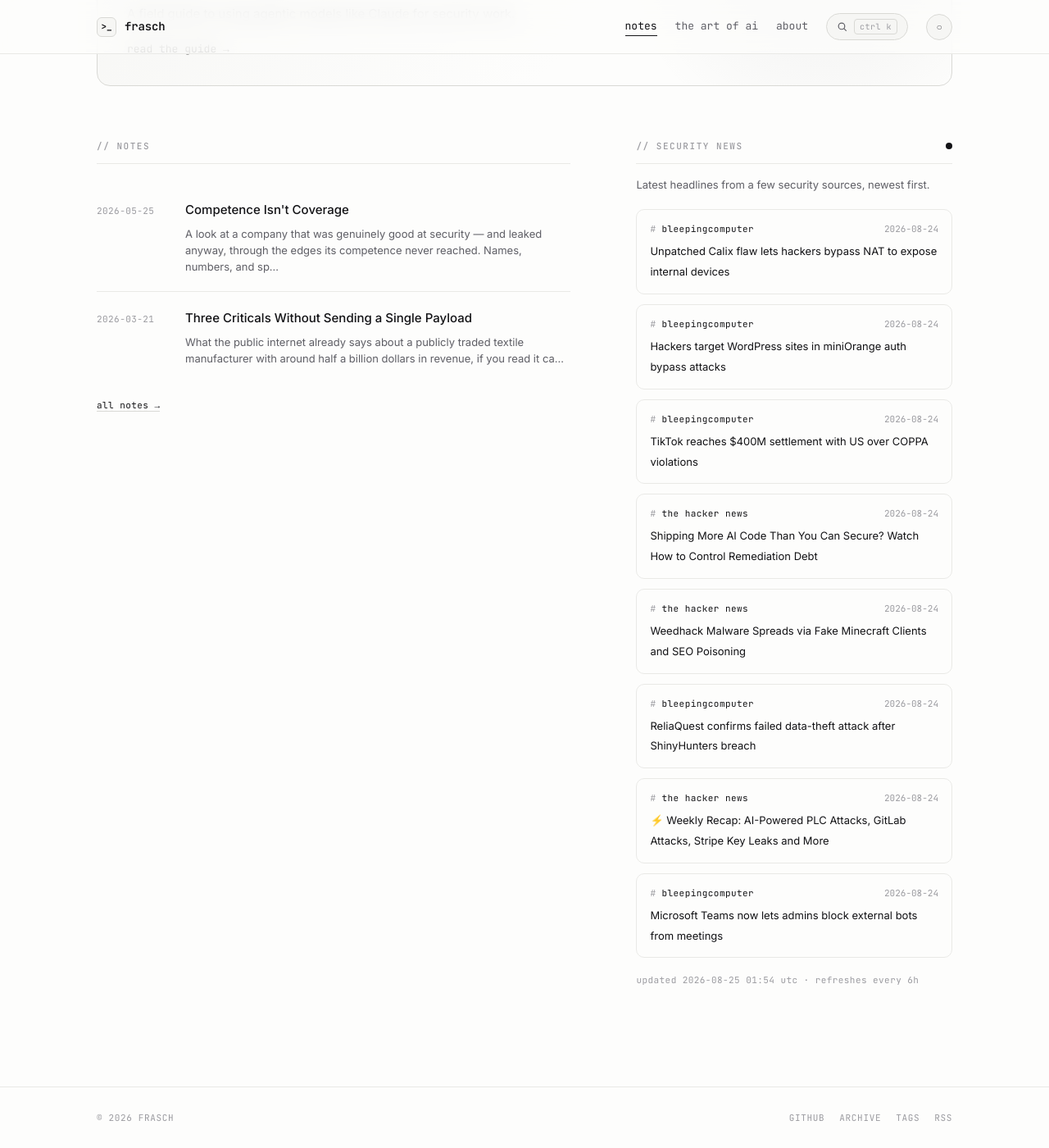
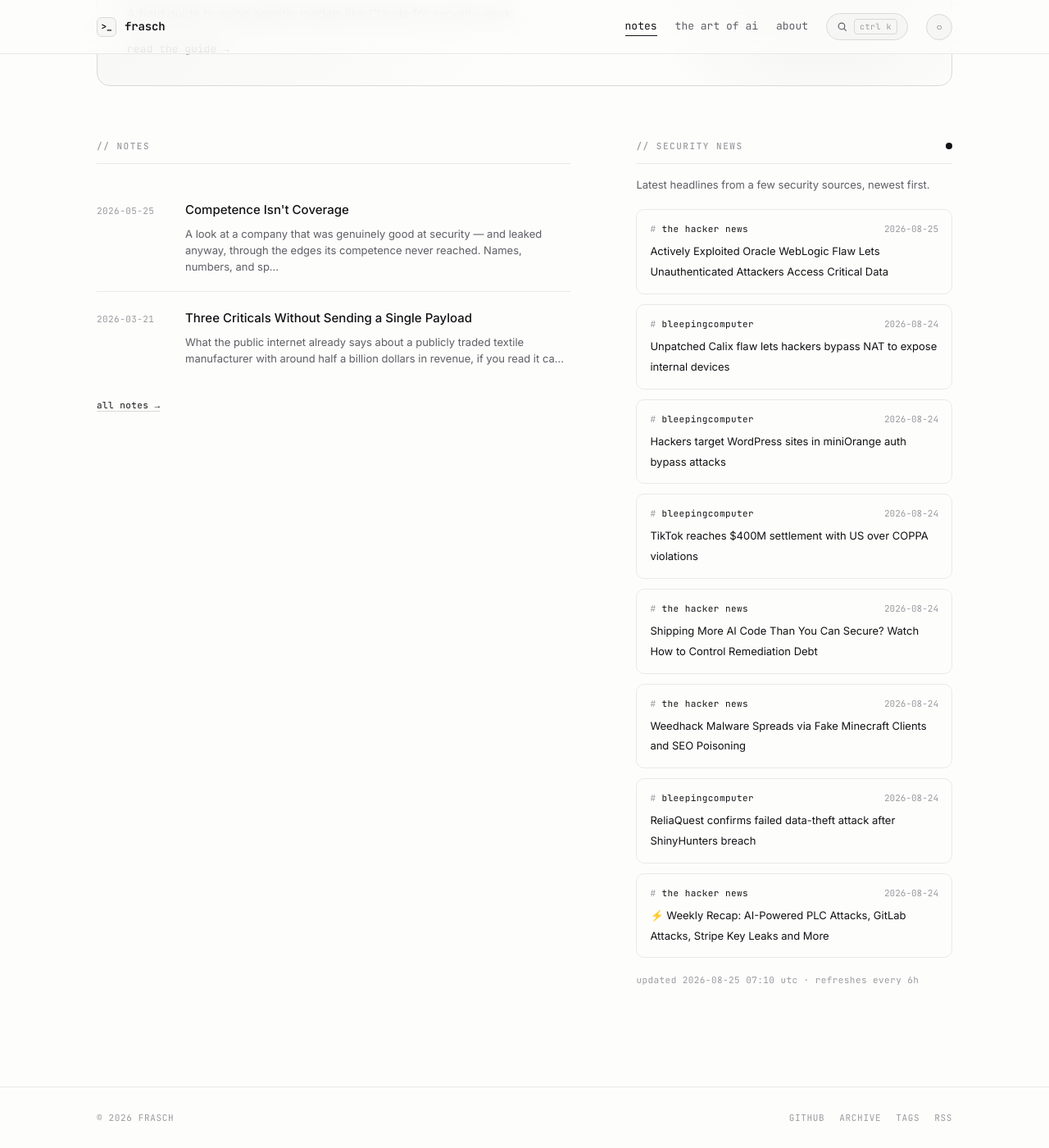
Before and after one commit to whoisfrasch/frasch, a Jekyll site: the page built from index.html, in a window 1280 px wide and 1400 px high, scrolled down 615 px. Shown: the whole window at 82% size. Built offline with Jekyll 4.4.1, drawn with Linux system fonts in a browser that asks for light colours.

Commit message:
Refresh security news feed

```diff
--- a/_data/news.json
+++ b/_data/news.json
@@ -1,6 +1,12 @@
 {
-  "updated": "2026-08-25T01:54:05Z",
+  "updated": "2026-08-25T07:10:12Z",
   "items": [
+    {
+      "source": "the hacker news",
+      "title": "Actively Exploited Oracle WebLogic Flaw Lets Unauthenticated Attackers Access Critical Data",
+      "link": "https://thehackernews.com/2026/08/actively-exploited-oracle-weblogic-flaw.html",
+      "date": "2026-08-25T06:12:35Z"
+    },
     {
       "source": "bleepingcomputer",
       "title": "Unpatched Calix flaw lets hackers bypass NAT to expose internal devices",
@@ -42,12 +48,6 @@
       "title": "⚡ Weekly Recap: AI-Powered PLC Attacks, GitLab Attacks, Stripe Key Leaks and More",
       "link": "https://thehackernews.com/2026/08/weekly-recap-ai-powered-plc-attacks.html",
       "date": "2026-08-24T14:32:10Z"
-    },
-    {
-      "source": "bleepingcomputer",
-      "title": "Microsoft Teams now lets admins block external bots from meetings",
-      "link": "https://www.bleepingcomputer.com/news/security/microsoft-teams-now-lets-admins-block-external-bots-from-meetings/",
-      "date": "2026-08-24T14:00:19Z"
     }
   ]
 }
```
